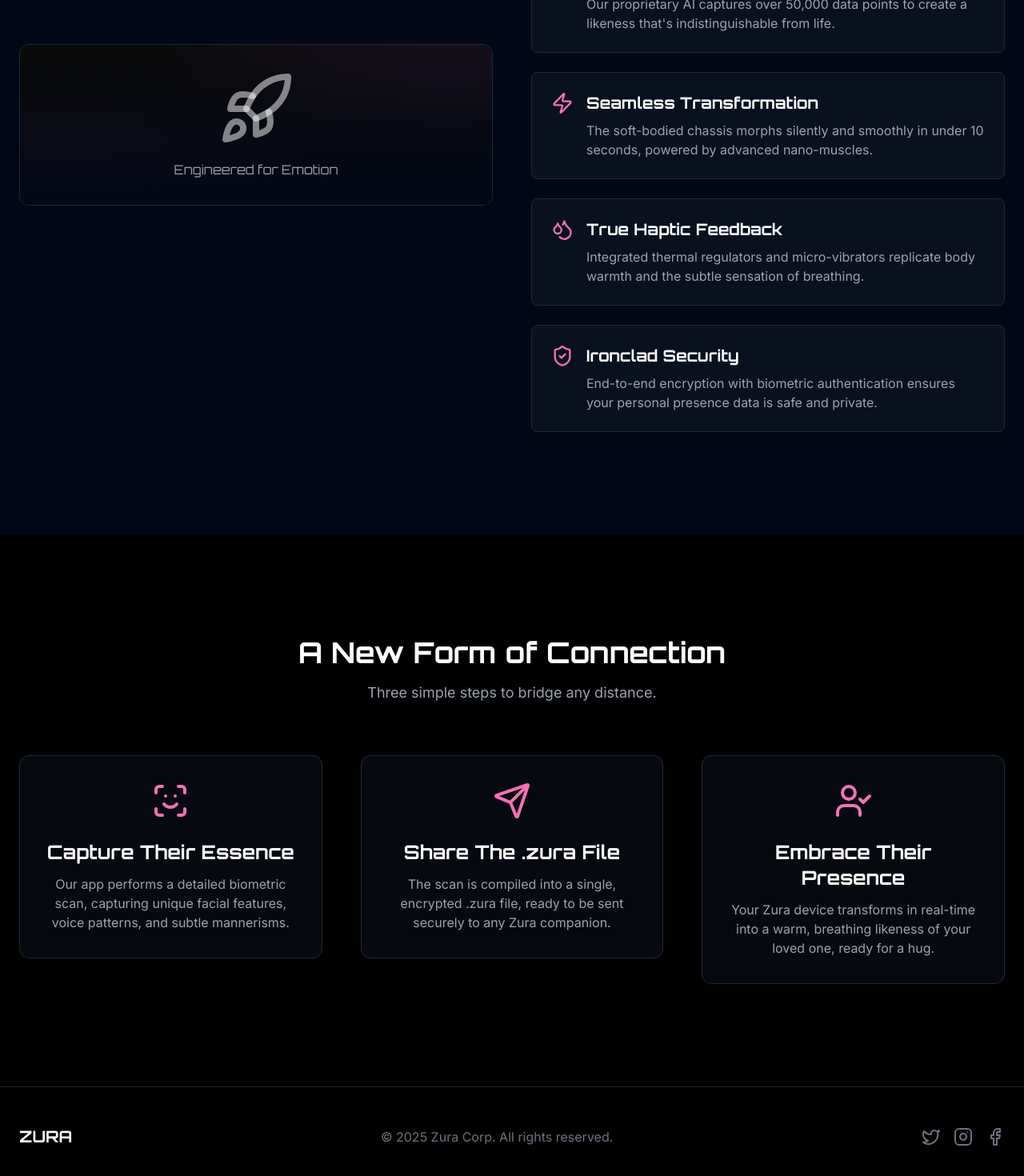
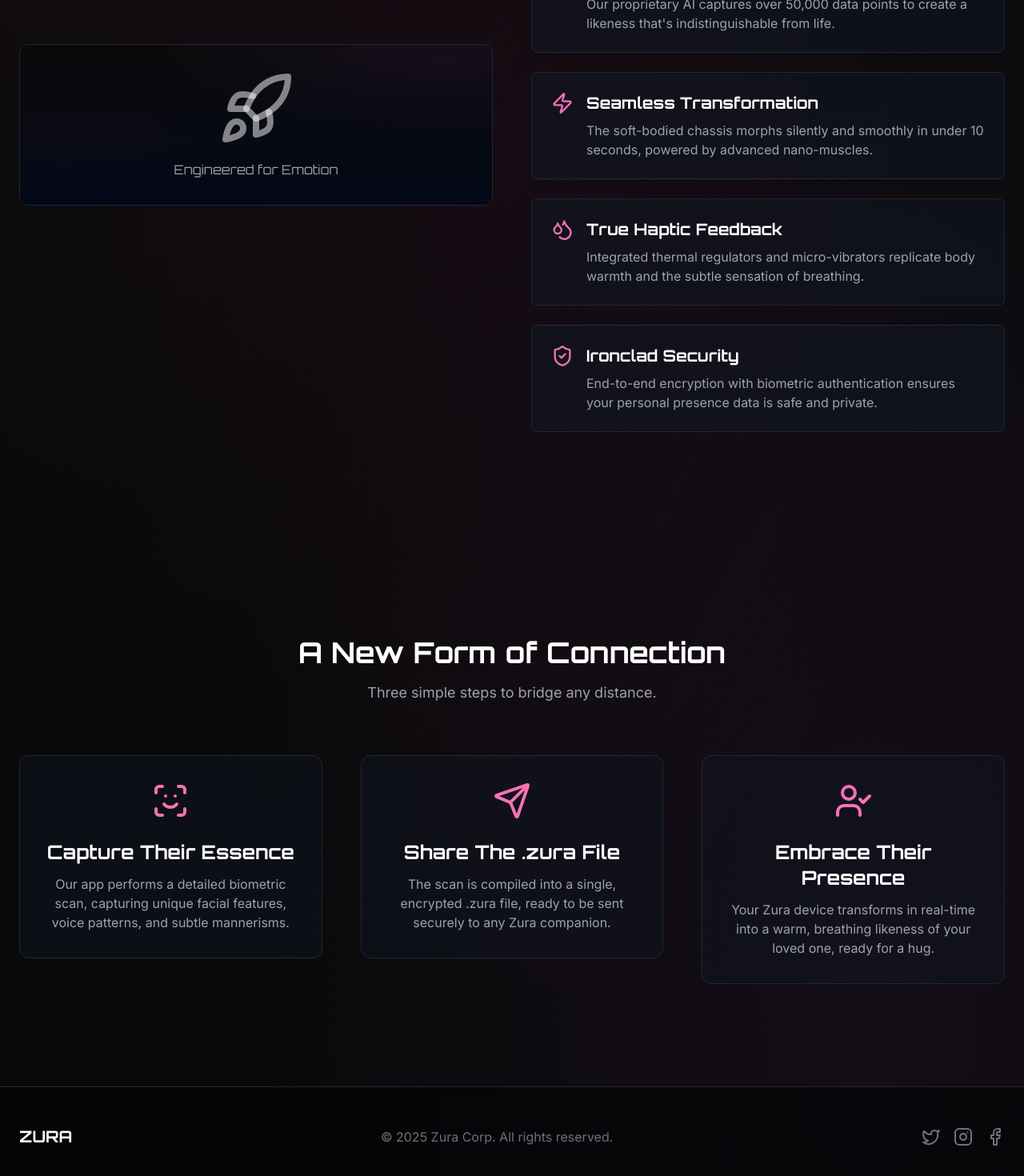
Before and after one commit to jheel2006/zura-presence-portal, a React (Vite) app: page / in a window 1280 px wide. Shown: the part 1156-2626 px from the top of the page at 80% size. Built offline with nearby package versions, Linux system fonts and the light colour scheme.

Commit message:
Add cool background
Implement a cool background for the website.

```diff
--- a/src/components/landing/Features.tsx
+++ b/src/components/landing/Features.tsx
@@ -1,4 +1,3 @@
-
 import { ShieldCheck, Cpu, Droplets, Zap } from 'lucide-react';
 import { ReactNode } from 'react';
 import { AnimatedWrapper } from './AnimatedWrapper';
@@ -24,7 +23,7 @@ const FeatureCard = ({ icon, title, description }: FeatureCardProps) => (
 
 export const Features = () => {
   return (
-    <section id="features" className="py-20 sm:py-32 bg-background">
+    <section id="features" className="py-20 sm:py-32">
       <div className="container mx-auto px-4 md:px-6">
         <div className="grid md:grid-cols-2 gap-12 items-center">
           <AnimatedWrapper threshold={0.2}>
--- a/src/components/landing/Footer.tsx
+++ b/src/components/landing/Footer.tsx
@@ -3,7 +3,7 @@ import { Twitter, Instagram, Facebook } from 'lucide-react';
 
 export const Footer = () => {
   return (
-    <footer className="bg-black border-t border-gray-800">
+    <footer className="bg-black/50 border-t border-gray-800">
       <div className="container mx-auto py-12 px-4 md:px-6 flex flex-col md:flex-row items-center justify-between">
         <span className="font-orbitron text-xl font-bold text-white">ZURA</span>
         <p className="text-gray-500 mt-4 md:mt-0">&copy; 2025 Zura Corp. All rights reserved.</p>
--- a/src/components/landing/HowItWorks.tsx
+++ b/src/components/landing/HowItWorks.tsx
@@ -1,4 +1,3 @@
-
 import { ScanFace, Send, UserCheck } from 'lucide-react';
 import { AnimatedWrapper } from './AnimatedWrapper';
 
@@ -22,7 +21,7 @@ const steps = [
 
 export const HowItWorks = () => {
   return (
-    <section id="how-it-works" className="py-20 sm:py-32 bg-black">
+    <section id="how-it-works" className="py-20 sm:py-32">
       <div className="container mx-auto px-4 md:px-6">
         <AnimatedWrapper threshold={0.2}>
           <div className="text-center">
--- a/src/index.css
+++ b/src/index.css
@@ -1,4 +1,3 @@
-
 @tailwind base;
 @tailwind components;
 @tailwind utilities;
@@ -42,7 +41,12 @@
     @apply border-border;
   }
   body {
-    @apply bg-background text-foreground;
+    @apply text-foreground;
+    background-color: #0a0a0a;
+    background-image:
+      radial-gradient(at 15% 15%, hsl(313 93% 65% / 0.05), transparent 50%),
+      radial-gradient(at 85% 90%, hsl(280 80% 60% / 0.06), transparent 50%),
+      radial-gradient(at 50% 50%, hsl(325 73% 42% / 0.05), transparent 60%);
   }
 }
 
--- a/src/pages/Index.tsx
+++ b/src/pages/Index.tsx
@@ -7,7 +7,7 @@ import { Footer } from "@/components/landing/Footer";
 
 const Index = () => {
   return (
-    <div className="bg-background text-foreground flex flex-col min-h-screen">
+    <div className="flex flex-col min-h-screen">
       <Header />
       <main className="flex-grow">
         <Hero />
```
